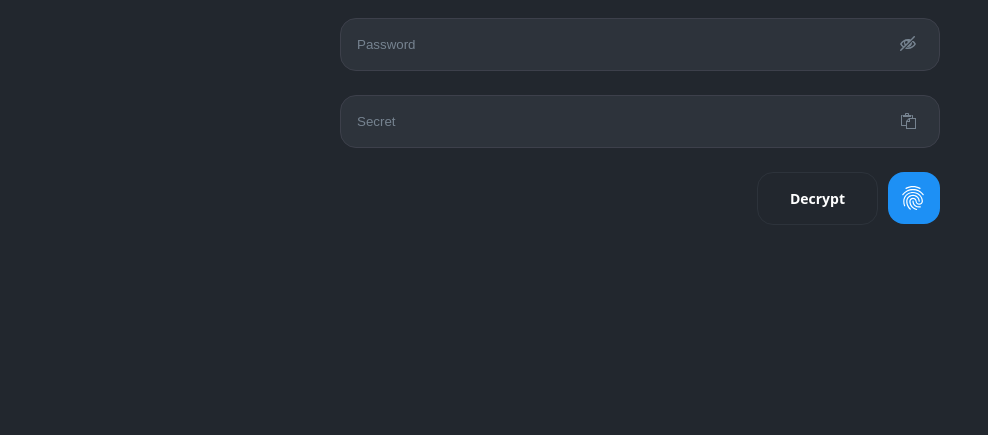
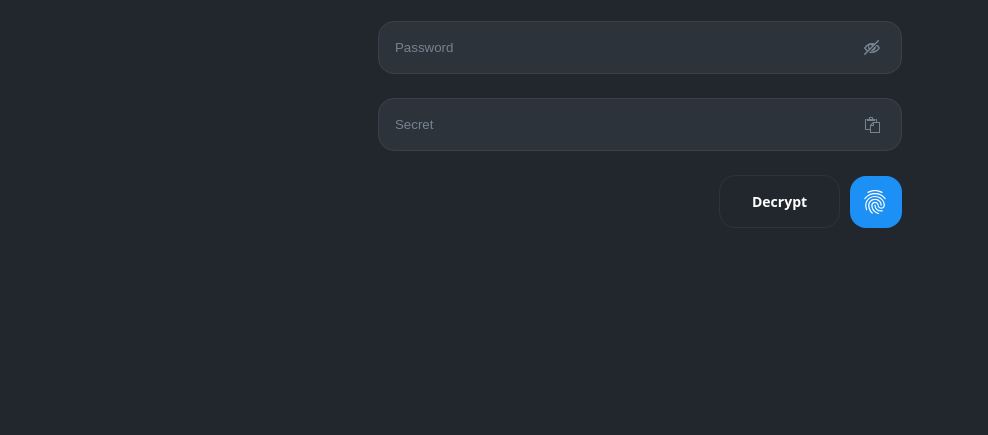
Before and after one commit to Muhammad-1990/Hashmonic, a plain HTML site: page index.html in a window 1280 px wide. Shown: the part 365-800 px from the top of the page, without its empty margins (0-988 px from the left). Drawn offline with Linux system fonts and the light colour scheme.

Commit message:
Update index.html

```diff
--- a/index.html
+++ b/index.html
@@ -32,6 +32,10 @@
         }
 
         body {
+            height: 100vh;
+            display: flex;
+            justify-content: space-between;
+            flex-direction: column;
             background-color: var(--background-color);
             font-weight: 600;
             color: white;
@@ -206,10 +210,8 @@
         .wrapper {
             flex-direction: column;
             max-width: 600px;
-    margin: auto;
-    display: flex;
-    height: calc(100vh - 100px);
-    justify-content: center;
+            align-items: center;
+            margin: auto
         }
 
         .wrapper .fieldset {
```
Lines whose indentation alone changed are shown as unchanged.
